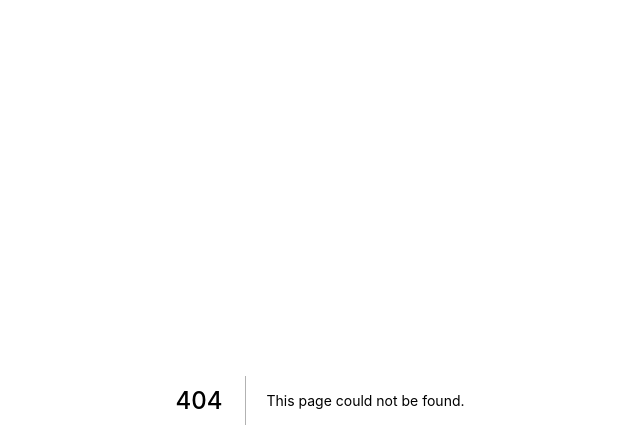
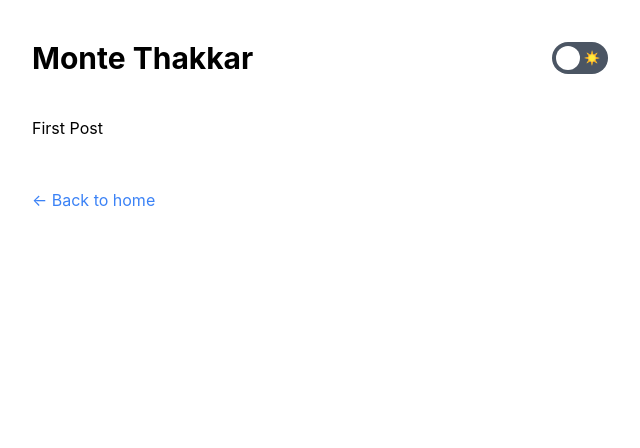
Before and after one commit to Monte9/portfolio-website, a Next.js app: page /posts/first-post in a window 1280 px wide. Before the commit this address had no page. Shown: the top 448 px of the page, without its empty margins (320-960 px from the left). Built offline with nearby package versions, Linux system fonts and the light colour scheme.

Commit message:
created first post page with shared layout

```diff
--- /dev/null
+++ b/components/layout.js
@@ -0,0 +1,65 @@
+import Head from 'next/head'
+import Link from 'next/link'
+import {useTheme} from 'next-themes'
+
+export const siteTitle = "Monte's Portfolio"
+
+export default function Layout({ children, home }) {
+  const {theme, setTheme} = useTheme('light')
+
+  return (
+    <div className="min-h-full py-10 px-5 flex flex-col items-center h-screen bg-white dark:bg-black">
+      <div className="container max-w-xl flex flex-col h-screen">
+        <Head>
+          <link rel="icon" href="/favicon.ico" />
+          <meta
+            name="description"
+            content="Portfolio website built by Monte Thakkar"
+          />
+          <meta
+            property="og:image"
+            content={`https://og-image.vercel.app/${encodeURI(
+              siteTitle
+            )}.png?theme=light&md=0&fontSize=75px&images=https%3A%2F%2Fassets.vercel.com%2Fimage%2Fupload%2Ffront%2Fassets%2Fdesign%2Fnextjs-black-logo.svg`}
+          />
+          <meta name="og:title" content={siteTitle} />
+          <meta name="twitter:card" content="summary_large_image" />
+        </Head>
+        <header className="container max-w-xl mx-auto flex justify-between mb-10">
+          {home ?
+            <h1 className="text-4xl font-extrabold">Monte Thakkar</h1> :
+            <h1 className="text-3xl font-bold">Monte Thakkar</h1>
+          }
+          <div className="flex items-center justify-center">
+            <label className="flex items-center cursor-pointer">
+              <div className="relative">
+                <input type="checkbox" id="dark-mode-toggle" className="sr-only"
+                  onClick={() => {
+                    setTheme(theme === 'dark' ? 'light' : 'dark')
+                  }}
+                />
+                <div className="container mx-auto flex justify-between bg-gray-600 w-14 h-8 rounded-full px-2 items-center">
+                  <div>
+                    <img src="/images/dark-mode.png" width="16" height="16" role="presentation" className="pointer-events-auto" />
+                  </div>
+                  <div>
+                    <img src="/images/light-mode.png" width="16" height="16" role="presentation" className="pointer-events-auto" />
+                  </div>
+                </div>
+                <div className="dot absolute left-1 top-1 bg-white w-6 h-6 rounded-full transition"></div>
+              </div>
+            </label>
+          </div>
+        </header>
+        <main>{children}</main>
+        {!home && (
+          <div className="mt-12">
+            <Link href="/">
+              <a>← Back to home</a>
+            </Link>
+          </div>
+        )}
+      </div>
+    </div>
+  )
+}
--- a/pages/index.js
+++ b/pages/index.js
@@ -1,42 +1,14 @@
 import Head from 'next/head'
 import Image from 'next/image'
-import {useTheme} from 'next-themes'
+
+import Layout, { siteTitle } from '../components/layout'
 
 export default function Home() {
-  const {theme, setTheme} = useTheme('light')
-
   return (
-    <div className="min-h-full py-10 px-5 flex flex-col items-center h-screen bg-white dark:bg-black">
+    <Layout home>
       <Head>
-        <title>Monte's Portfolio</title>
-        <meta name="description" content="Portfolio website built by Monte Thakkar" />
-        <link rel="icon" href="/favicon.ico" />
+        <title>{siteTitle}</title>
       </Head>
-
-      <div className="container max-w-xl flex flex-col h-screen">
-        <header className="container max-w-xl mx-auto flex justify-between mb-10">
-          <h1 className="text-4xl font-extrabold">Monte Thakkar</h1>
-          <div className="flex items-center justify-center">
-            <label className="flex items-center cursor-pointer">
-              <div className="relative">
-                <input type="checkbox" id="dark-mode-toggle" className="sr-only"
-                  onClick={() => {
-                    setTheme(theme === 'dark' ? 'light' : 'dark')
-                  }}
-                />
-                <div className="container mx-auto flex justify-between bg-gray-600 w-14 h-8 rounded-full px-2 items-center">
-                  <div>
-                    <img src="images/dark-mode.png" width="16" height="16" role="presentation" className="pointer-events-auto" />
-                  </div>
-                  <div>
-                    <img src="images/light-mode.png" width="16" height="16" role="presentation" className="pointer-events-auto" />
-                  </div>
-                </div>
-                <div className="dot absolute left-1 top-1 bg-white w-6 h-6 rounded-full transition"></div>
-              </div>
-            </label>
-          </div>
-        </header>
       <section>
         <div className="flex items-center justify-center">
           <Image
@@ -52,7 +24,6 @@ export default function Home() {
         <p className="my-4 leading-normal text-2xl">I currently work as an iOS developer at <a href="https://www.expedia.com/" target="_blank" className="text-blue-500 hover:underline">Expedia</a>. In the past, I've worked as a fullstack engineer @ <a href="https://www.linkedin.com/company/pillow-residential/" target="_blank">Pillow</a> which was <a href="https://techcrunch.com/2018/10/26/expedia-acquires-pillow-and-apartmentjet-to-conquer-the-short-term-rental-market/" target="_blank">acquired by Expedia</a> in 2018.</p>
         <p className="my-4 leading-normal text-2xl">You can contact me on <a href="https://twitter.com/MThakkar_" target="_blank">Twitter</a>.</p>
       </section>
-      </div>
-    </div>
+    </Layout>
   )
 }
--- /dev/null
+++ b/pages/posts/first-post.js
@@ -0,0 +1,15 @@
+import Head from 'next/head'
+import Link from 'next/link'
+
+import Layout from '../../components/layout'
+
+export default function FirstPost() {
+  return (
+    <Layout>
+      <Head>
+        <title>First Post</title>
+      </Head>
+      <h1>First Post</h1>
+    </Layout>
+  )
+}
```
Lines whose indentation alone changed are shown as unchanged.
